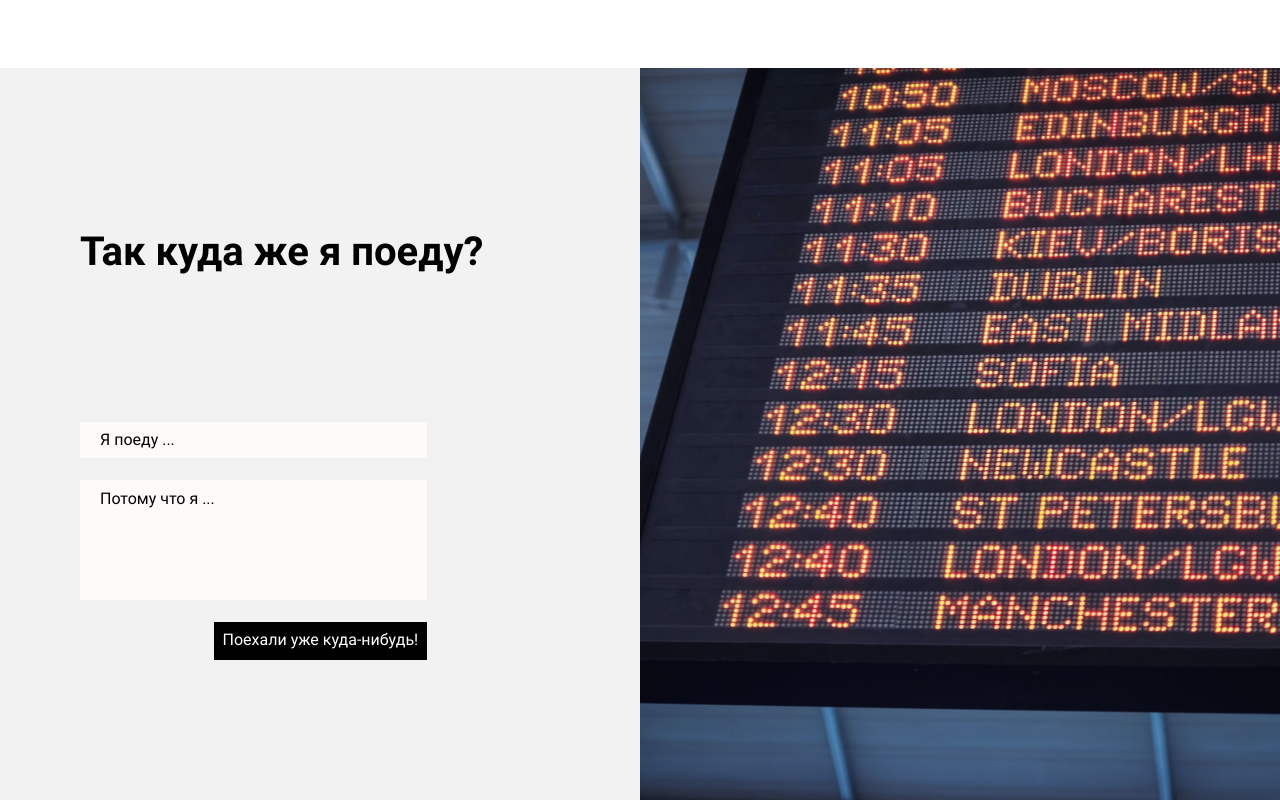
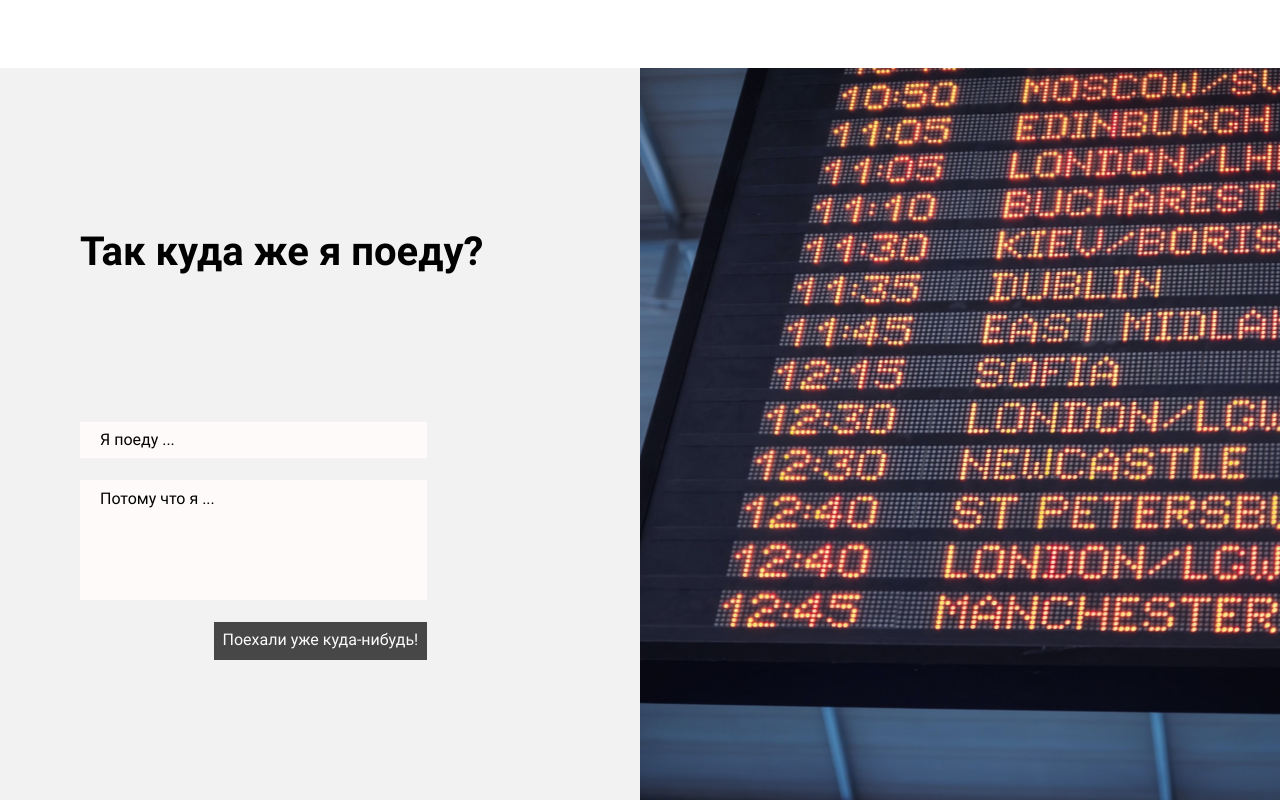
Before and after one commit to Antonov2504/kuda-poedu, a plain HTML site: page index.html in a window 1280 px wide. In both pictures the pointer is over the input "Поехали уже куда-нибудь!". Shown: the part 1523-2323 px from the top of the page. Drawn offline with Linux system fonts and the light colour scheme.

Commit message:
add hover .form__button

```diff
--- a/blocks/form/__button/form__button.css
+++ b/blocks/form/__button/form__button.css
@@ -6,6 +6,12 @@
   background-color: black;
   color: white;
   font-family: inherit;
+  cursor: pointer;
+  transition: opacity .3s;
+}
+
+.form__button:hover {
+  opacity: .7;
 }
 
 .form__button:focus {
```
